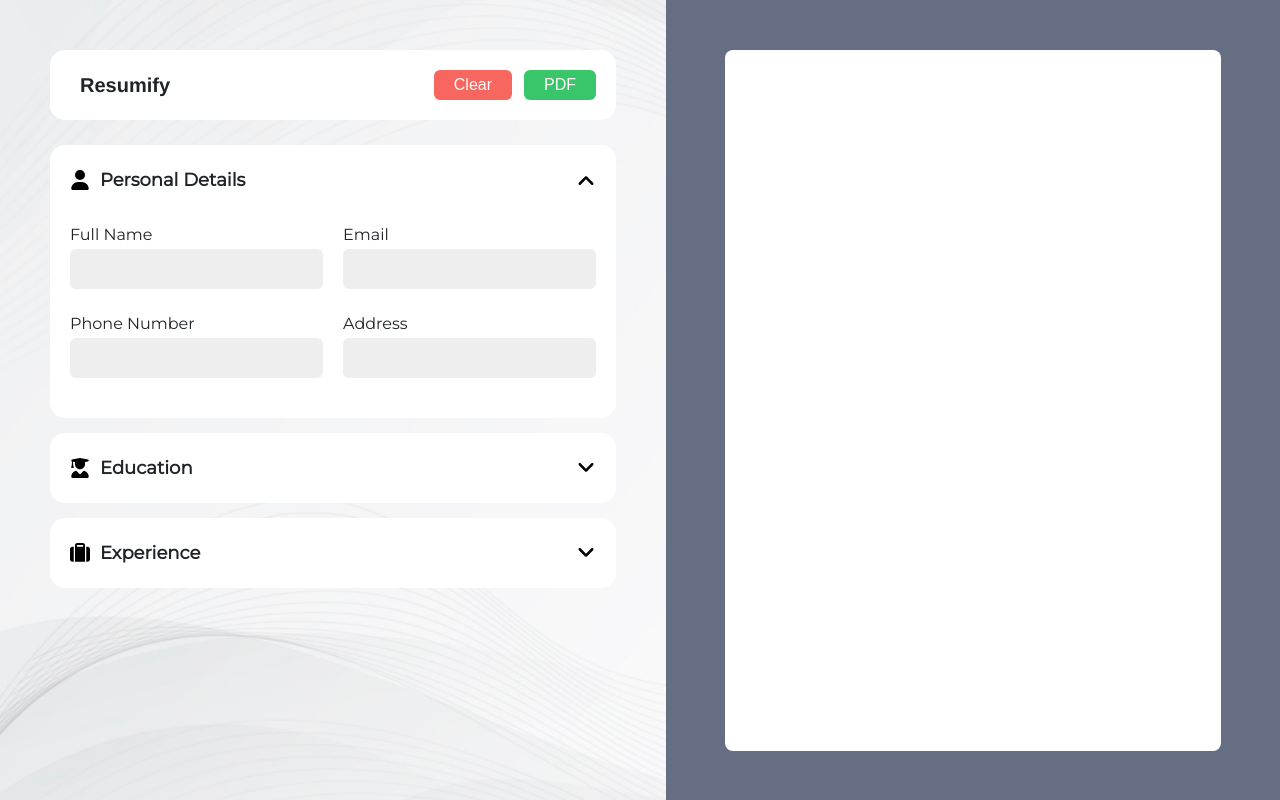
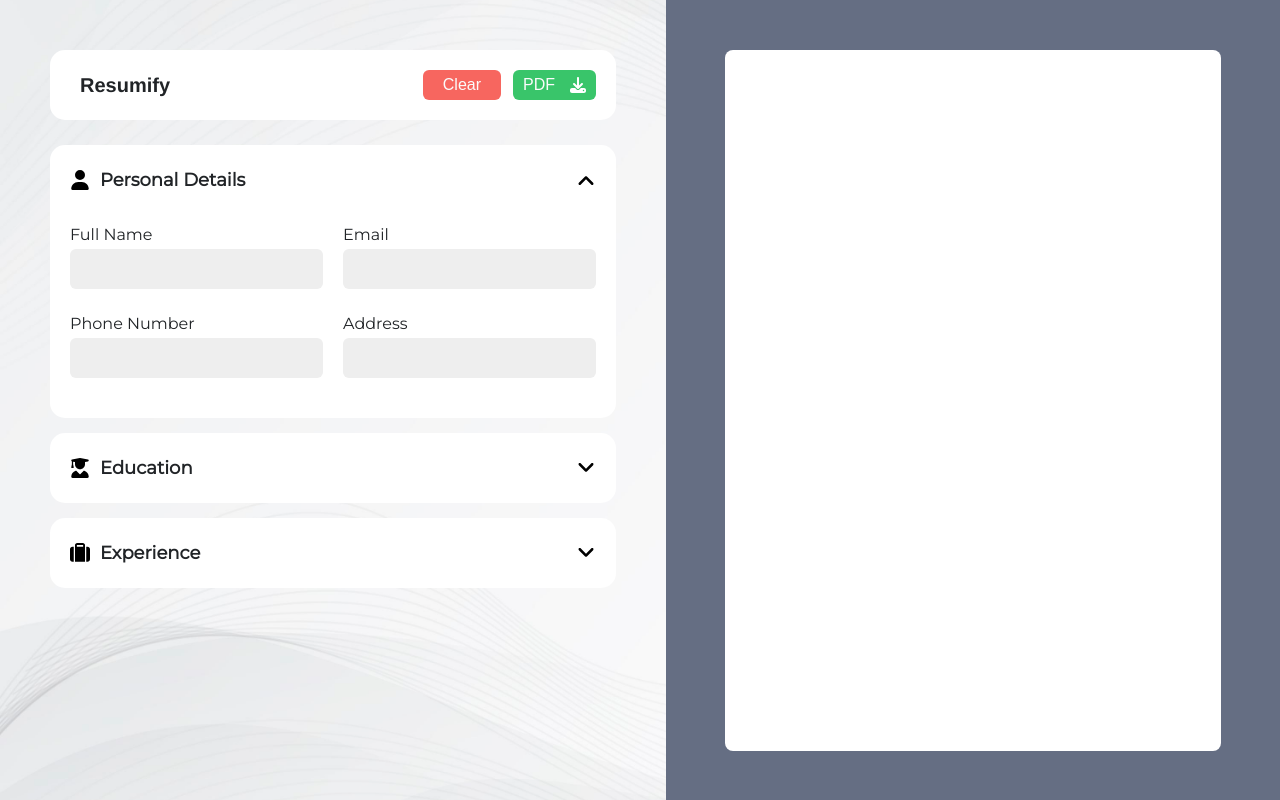
Before and after one commit to stefanbrkic1/cv-app, a React (Vite) app: page / in a window 1280 px wide. Both pictures are taken after a click on the button "Get Started". Built offline with nearby package versions, Linux system fonts and the light colour scheme.

Commit message:
Added Download Button Icon

```diff
--- a/src/components/ResumePage.jsx
+++ b/src/components/ResumePage.jsx
@@ -68,8 +68,12 @@ function ResumePage() {
             <div className="logo">Resumify</div>
           </div>
           <div className="nav-right">
-            <button className="clear-btn">Clear</button>
-            <button className="download-btn">PDF</button>
+            <button className="clear-btn">
+              Clear <div className="clear-icon"></div>
+            </button>
+            <button className="download-btn">
+              PDF<div className="download-icon"></div>
+            </button>
           </div>
         </nav>
         {/* Dropdowns section */}
--- a/src/styles/style.css
+++ b/src/styles/style.css
@@ -195,6 +195,14 @@ a {
   border-bottom-right-radius: 0px !important;
 }
 
+.dropdown-content {
+  width: 100%;
+  background-color: white;
+  border-bottom-left-radius: 15px;
+  border-bottom-right-radius: 15px;
+  padding: 10px 20px 40px 20px;
+}
+
 .dropdown-active .caret {
   transform: rotate(180deg);
 }
@@ -289,10 +297,13 @@ a {
   background-color: #f7665f;
   cursor: pointer;
   color: var(--text-color);
+  display: flex;
+  justify-content: center;
+  align-items: center;
 }
 
 .download-btn {
-  padding: 6px 20px;
+  padding: 6px 10px 6px 10px;
   appearance: none;
   border: none;
   border-radius: 6px;
@@ -300,14 +311,19 @@ a {
   background-color: var(--tertiary-color);
   cursor: pointer;
   color: var(--text-color);
+  display: flex;
+  justify-content: center;
+  align-items: center;
+  gap: 15px;
 }
 
-.dropdown-content {
-  width: 100%;
-  background-color: white;
-  border-bottom-left-radius: 15px;
-  border-bottom-right-radius: 15px;
-  padding: 10px 20px 40px 20px;
+.download-icon {
+  width: 16px;
+  height: 16px;
+  background-image: url(../assets/img/download.svg);
+  background-position: center;
+  background-repeat: no-repeat;
+  background-size: contain;
 }
 
 .display-block {
```
Also changed, not shown: src/assets/img/download.svg (added).
